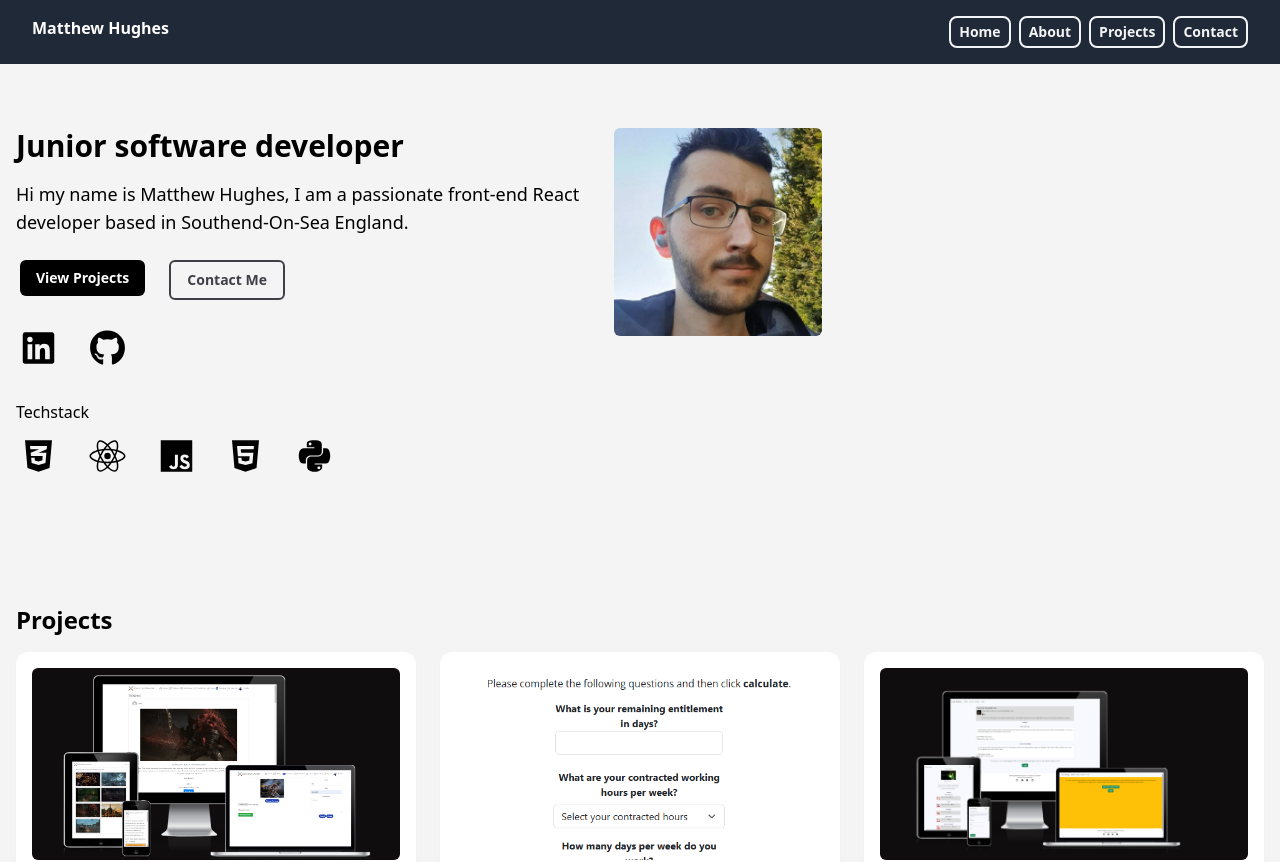
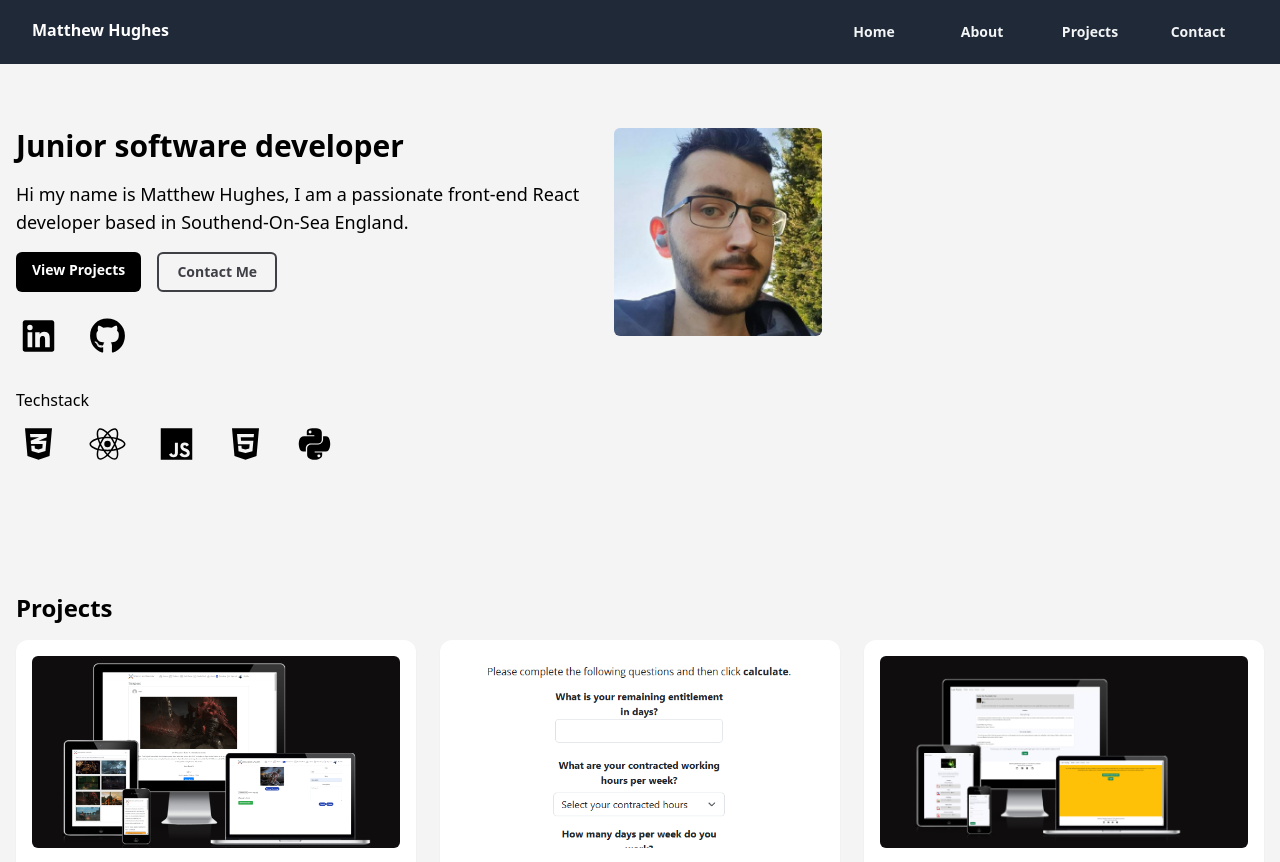
Before and after one commit to mattthughes/portfolio-app, a React (Vite) app: page / in a window 1280 px wide. Shown: the top 862 px of the page. Built offline with nearby package versions, Linux system fonts and the light colour scheme.

Commit message:
Adjusted navbar styling and buttons styling for home page

```diff
--- a/src/components/Buttons.jsx
+++ b/src/components/Button.jsx
@@ -1,5 +1,5 @@
-const Buttons = ({ children, href, variant = "primary" }) => {
-    const baseStyles = "px-4 py-2 rounded-md text-white transition-colors duration-300 m-1 font-bold text-sm ";
+const Button = ({ children, href, variant = "primary" }) => {
+    const baseStyles = "px-4 py-2 rounded-md text-white transition-colors duration-300 font-bold text-sm min-w-[120px] text-center min-h-[40px]";
     const variants = {
         primary: "bg-black hover:bg-gray-700",
         secondary: "border-2 border-zinc-700 text-zinc-700 hover:bg-zinc-200",
@@ -13,4 +13,4 @@
     )
 }
 
-export default Buttons;
+export default Button;
--- a/src/components/NavBar.jsx
+++ b/src/components/NavBar.jsx
@@ -4,7 +4,7 @@
 
 const NavBar = () => {
 
-    const buttonClasses = 'text-gray-100 font-bold text-sm px-2 py-1 border-2 border-gray-100 hover:bg-gray-100 hover:text-gray-800 rounded-lg transition duration-300'
+    const buttonClasses = 'text-gray-100 font-bold text-sm px-2 py-1 hover:bg-gray-100 hover:text-gray-800 rounded-lg transition duration-300 px-5 min-w-[100px] min-h-[20px] text-center';
 
     const [isOpen, setIsOpen] = useState(false);
     return (
--- a/src/pages/home/Home.jsx
+++ b/src/pages/home/Home.jsx
@@ -11,7 +11,7 @@
     faPython,
 } from "@fortawesome/free-brands-svg-icons";
 import Projects from "./Projects";
-import Buttons from "../../components/Buttons";
+import Button from "../../components/Button";
 
 const Home = () => {
     return (
@@ -34,9 +34,9 @@
                                 Hi my name is Matthew Hughes, I am a passionate front-end React developer based in
                                 Southend-On-Sea England.
                             </p>
-                            <div className="pt-5 flex flex-col items-center justify-center lg:items-start lg:justify-start lg:flex-row gap-4">
-                                <Buttons href="#projects" variant="primary">View Projects</Buttons>
-                                <Buttons href="#contact" variant="secondary">Contact Me</Buttons>
+                            <div className="pt-4 flex flex-col items-center justify-center lg:items-start lg:justify-start lg:flex-row gap-4">
+                                <Button href="#projects" variant="primary">View Projects</Button>
+                                <Button href="#contact" variant="secondary">Contact Me</Button>
                             </div>
 
                             <ul className="mt-6 flex justify-center lg:justify-start gap-6 text-2xl lg:text-4xl">
```
